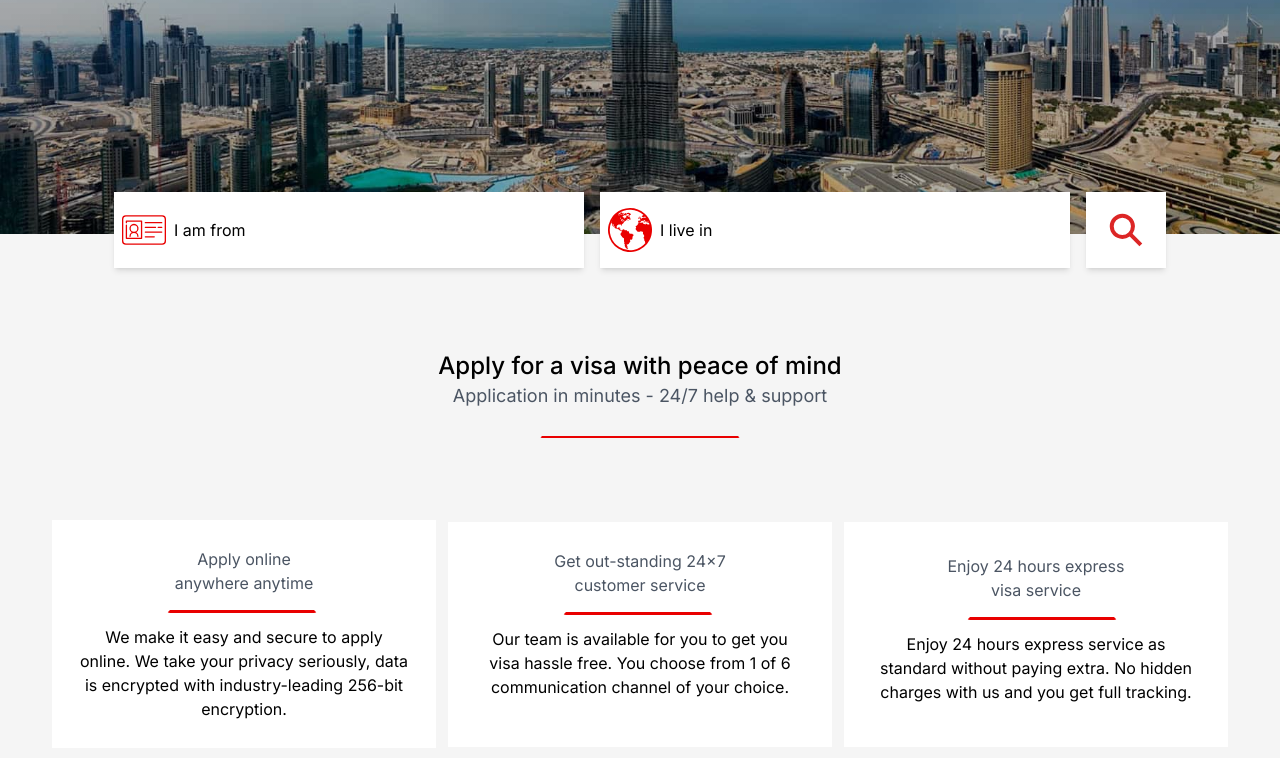
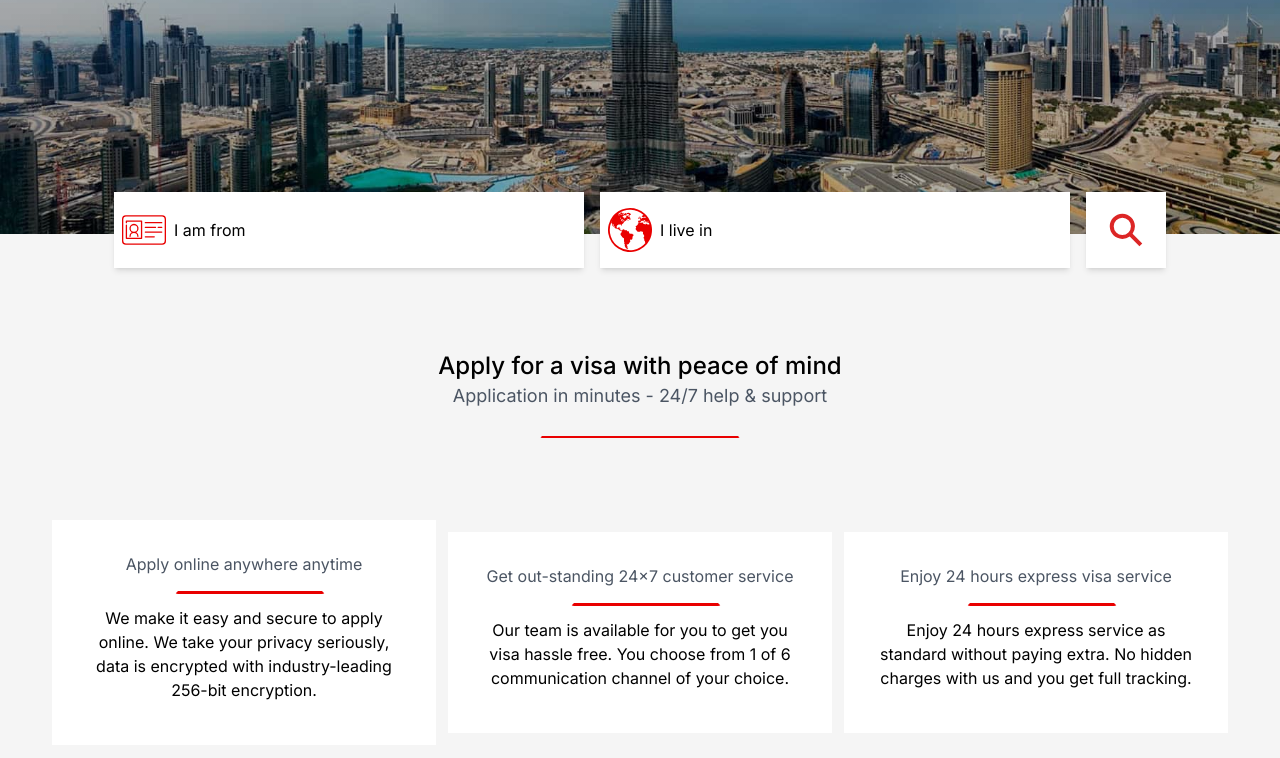
Before and after one commit to tahaamin2013/Emirates-Visa, a Next.js app: page / in a window 1280 px wide. Shown: the part 392-1150 px from the top of the page. Built offline with nearby package versions, Linux system fonts and the light colour scheme; no server answers.

Commit message:
With Component

```diff
--- /dev/null
+++ b/src/components/Serice-Section/Service.tsx
@@ -0,0 +1,17 @@
+import React from 'react'
+
+const Service = ({title, description}: {title: string, description: string}) => {
+  return (
+    <div className="bg-white w-[305px] lg:w-96 text-center p-[35.2px] pt-[32px] pb-[43px]">
+          <p className="text-md text-gray-600">
+            {title}
+          </p>
+          <hr className=" border-b-[#e90000] border-[3.4px] border-transparent ml-[70px] lg:ml-[88px] w-[150px] mt-3 rounded-full mb-3" />
+          <p>
+            {description}
+          </p>
+        </div>
+  )
+}
+
+export default Service
--- a/src/components/Serice-Section/ServicesSection.tsx
+++ b/src/components/Serice-Section/ServicesSection.tsx
@@ -1,4 +1,5 @@
 import React from "react";
+import Service from "./Service";
 
 const ServicesSection = () => {
   return (
@@ -11,40 +12,9 @@ const ServicesSection = () => {
       </p>
       <hr className=" border-b-[#e90000] border-transparent border-2 w-[200px] mt-6 rounded-full mb-28" />
       <div className=" flex flex-col items-center mt-[-30px] gap-3 lg:flex-row">
-        <div className="bg-white w-[305px] lg:w-96 text-center p-[27px]">
-          <p className="text-md text-gray-600">
-            Apply online <br />
-            anywhere anytime
-          </p>
-          <hr className=" border-b-[#e90000] border-[3.4px] border-transparent ml-[70px] lg:ml-[88px] w-[150px] mt-3 rounded-full mb-3" />
-          <p>
-            We make it easy and secure to apply online. We take your privacy
-            seriously, data is encrypted with industry-leading 256-bit
-            encryption.
-          </p>
-        </div>
-        <div className="bg-white w-[305px] lg:w-96 text-center pb-12 p-[27px] ">
-          <p className="text-md text-gray-600">
-            Get out-standing 24x7 <br />
-            customer service
-          </p>
-          <hr className=" border-b-[#e90000] border-[3.4px] border-transparent ml-[70px] lg:ml-[88px] w-[150px] mt-3 rounded-full mb-3" />
-          <p>
-            Our team is available for you to get you visa hassle free. You
-            choose from 1 of 6 communication channel of your choice.
-          </p>
-        </div>
-        <div className="bg-white w-[305px] lg:w-96 text-center p-[35.2px] pt-[32px] pb-[43px]">
-          <p className="text-md text-gray-600">
-            Enjoy 24 hours express <br />
-            visa service
-          </p>
-          <hr className=" border-b-[#e90000] border-[3.4px] border-transparent ml-[70px] lg:ml-[88px] w-[150px] mt-3 rounded-full mb-3" />
-          <p>
-            Enjoy 24 hours express service as standard without paying extra. No
-            hidden charges with us and you get full tracking.
-          </p>
-        </div>
+        <Service title="Apply online anywhere anytime" description="We make it easy and secure to apply online. We take your privacy seriously, data is encrypted with industry-leading 256-bit encryption." />
+        <Service title="Get out-standing 24x7 customer service" description="Our team is available for you to get you visa hassle free. You choose from 1 of 6 communication channel of your choice." />
+        <Service title="Enjoy 24 hours express visa service" description="Enjoy 24 hours express service as standard without paying extra. No hidden charges with us and you get full tracking." />
       </div>
       <div className=" my-44"></div>
     </div>
```
